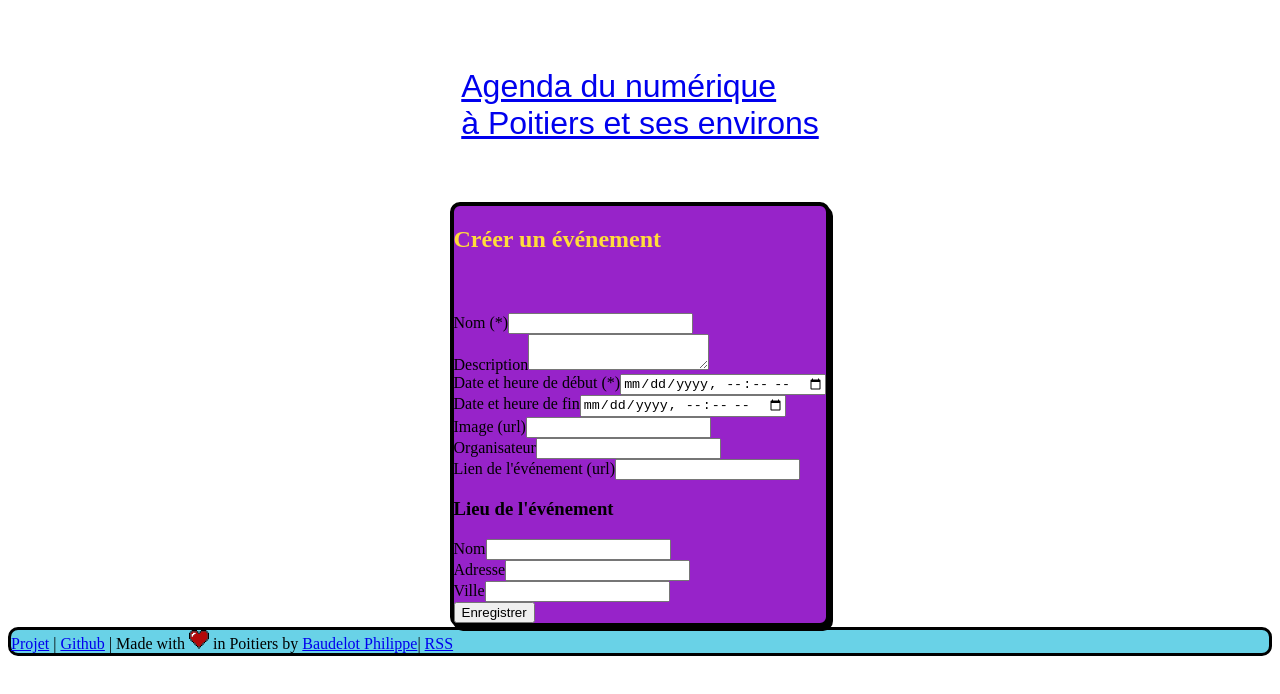
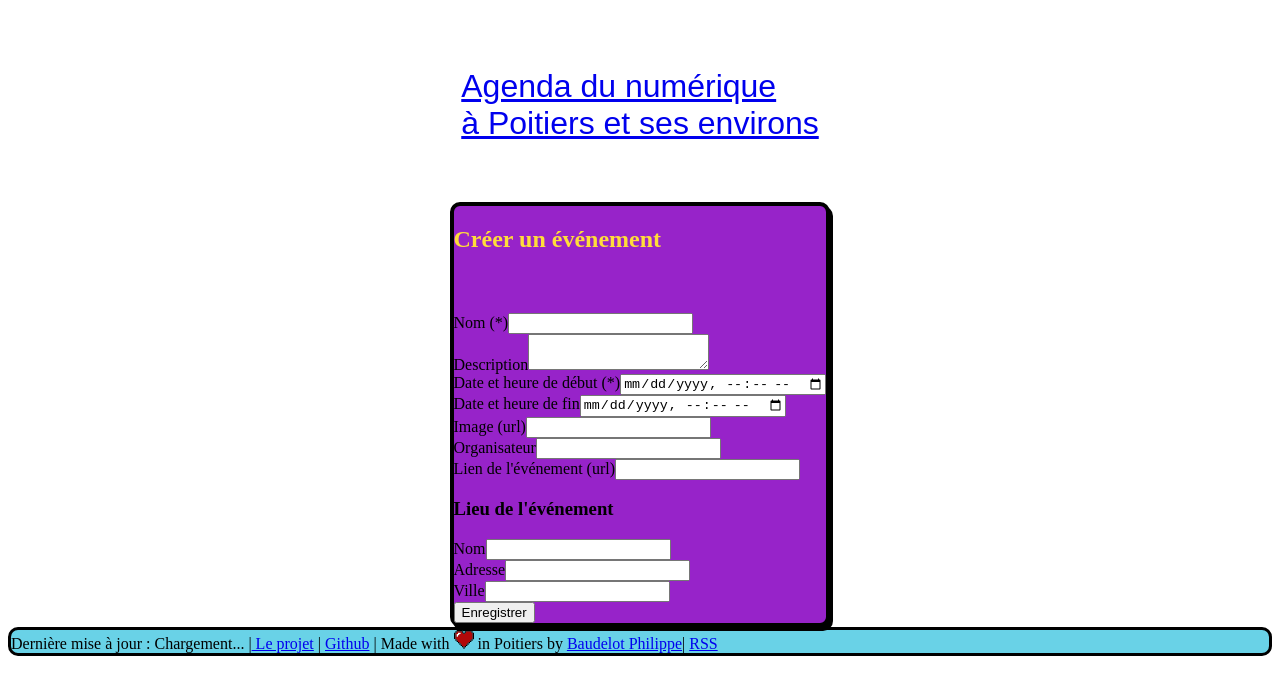
Before and after one commit to baudelotphilippe/agendanumerique, a Next.js app: page /createEvent in a window 1280 px wide. Shown: the top 694 px of the page. Built offline with nearby package versions, Linux system fonts and the light colour scheme; no server answers; a web font is replaced by a local one.

Commit message:
add date in footer

```diff
--- a/components/Footer.js
+++ b/components/Footer.js
@@ -1,11 +1,24 @@
 import styles from "@/styles/Home.module.css";
 import Link from "next/link";
-
+import { useEffect,useState } from "react";
 
 const Footer = () => {
+    const [dateMaj, setDateMaj] = useState()
+
+    useEffect(() => {
+        async function fetchData() {
+          const res = await fetch('/dateMAJ.json');
+          const data = await res.json();
+          setDateMaj(data);
+        }
+        fetchData();
+      }, []);
+
 return (
     <footer className={`${styles.footer} container p-3 my-4 text-center`}>
-        <Link href="/projet">Projet</Link> | <a href="https://github.com/baudelotphilippe/agendanumerique" target="_blank" rel="noreferrer">Github</a> | Made with <svg xmlns="http://www.w3.org/2000/svg" width="20" viewBox="0 0 100 93.4"><g><g id="Layer_1" data-name="Layer 1"><path fill="#fff" d="M26.7,13.3H20V20H13.3V33.4H20V26.7h6.7V20h6.7V13.3Z"/><path fill="#b20909" d="M86.7,13.3V6.7H60v6.7H53.3v6.7H46.6V13.4H40V6.7H13.3v6.7H6.7V46.7h6.7v6.7H20v6.7h6.7v6.6h6.7v6.7H40v6.7h6.7v6.6h6.7V80H60V73.3h6.7V66.7h6.7V60H80V53.3h6.7V46.7h6.7V13.3ZM13.3,26.7V20H20V13.3H33.3V20H26.6v6.7H20v6.7H13.3Z"/><path d="M33.3,0h-20V6.7H40V0Z"/><path d="M13.3,6.7H6.7v6.7h6.7V6.7Z"/><path d="M46.7,6.7H40v6.7h6.7Z"/><path d="M60,6.7H53.3v6.7H60Z"/><path d="M0,20V45.6H6.7V13.3H0Z"/><path d="M53.3,13.3H46.6V20h6.7Z"/><path d="M13.3,46.7H6.7v6.7h6.7V46.7Z"/><path d="M20,53.4H13.3v6.7H20Z"/><path d="M26.7,60H20v6.7h6.7Z"/><path d="M33.3,66.7H26.6v6.7h6.7Z"/><path d="M80,0H60V6.7H86.7V0Z"/><path d="M93.3,6.7H86.6v6.7h6.7Z"/><path d="M93.3,13.3V46.7H100V13.3Z"/><path d="M93.3,46.7H86.6v6.7h6.7Z"/><path d="M80,60H73.3v6.7H80Z"/><path d="M86.7,53.4H80v6.7h6.7Z"/><path d="M73.3,66.7H66.6v6.7h6.7Z"/><path d="M40,73.4H33.3v6.7H40Z"/><path d="M46.7,80.1H40v6.6h6.7Z"/><path d="M60,80.1H53.3v6.6H60Z"/><path d="M53.3,86.7H46.6v6.7h6.7Z"/><path d="M66.7,73.4H60v6.7h6.7Z"/></g></g></svg> in Poitiers by <a href="https://www.baudelot.eu/" target="_blank" rel="noreferrer">Baudelot Philippe</a>
+         Dernière mise à jour :{' '}
+         {dateMaj ? `${dateMaj.jour} à ${dateMaj.heure}` : 'Chargement...'} |
+         <Link href="/projet"> Le projet</Link> | <a href="https://github.com/baudelotphilippe/agendanumerique" target="_blank" rel="noreferrer">Github</a> | Made with <svg xmlns="http://www.w3.org/2000/svg" width="20" viewBox="0 0 100 93.4"><g><g id="Layer_1" data-name="Layer 1"><path fill="#fff" d="M26.7,13.3H20V20H13.3V33.4H20V26.7h6.7V20h6.7V13.3Z"/><path fill="#b20909" d="M86.7,13.3V6.7H60v6.7H53.3v6.7H46.6V13.4H40V6.7H13.3v6.7H6.7V46.7h6.7v6.7H20v6.7h6.7v6.6h6.7v6.7H40v6.7h6.7v6.6h6.7V80H60V73.3h6.7V66.7h6.7V60H80V53.3h6.7V46.7h6.7V13.3ZM13.3,26.7V20H20V13.3H33.3V20H26.6v6.7H20v6.7H13.3Z"/><path d="M33.3,0h-20V6.7H40V0Z"/><path d="M13.3,6.7H6.7v6.7h6.7V6.7Z"/><path d="M46.7,6.7H40v6.7h6.7Z"/><path d="M60,6.7H53.3v6.7H60Z"/><path d="M0,20V45.6H6.7V13.3H0Z"/><path d="M53.3,13.3H46.6V20h6.7Z"/><path d="M13.3,46.7H6.7v6.7h6.7V46.7Z"/><path d="M20,53.4H13.3v6.7H20Z"/><path d="M26.7,60H20v6.7h6.7Z"/><path d="M33.3,66.7H26.6v6.7h6.7Z"/><path d="M80,0H60V6.7H86.7V0Z"/><path d="M93.3,6.7H86.6v6.7h6.7Z"/><path d="M93.3,13.3V46.7H100V13.3Z"/><path d="M93.3,46.7H86.6v6.7h6.7Z"/><path d="M80,60H73.3v6.7H80Z"/><path d="M86.7,53.4H80v6.7h6.7Z"/><path d="M73.3,66.7H66.6v6.7h6.7Z"/><path d="M40,73.4H33.3v6.7H40Z"/><path d="M46.7,80.1H40v6.6h6.7Z"/><path d="M60,80.1H53.3v6.6H60Z"/><path d="M53.3,86.7H46.6v6.7h6.7Z"/><path d="M66.7,73.4H60v6.7h6.7Z"/></g></g></svg> in Poitiers by <a href="https://www.baudelot.eu/" target="_blank" rel="noreferrer">Baudelot Philippe</a>
         | <a href="/feed.xml" target="_blank" rel="noreferrer">RSS</a>
     </footer>
 )
--- a/package.json
+++ b/package.json
@@ -24,6 +24,7 @@
     "eslint-config-next": "13.1.6",
     "feed": "^4.2.2",
     "next": "13.1.6",
+    "node-fetch": "^3.3.2",
     "react": "18.2.0",
     "react-dom": "18.2.0",
     "swr": "^2.0.3",
```
Also changed, not shown: scripts/utils/infoCommit.js (added, +17 -0 lines).
